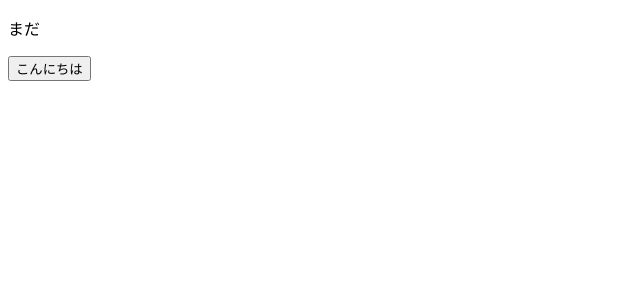
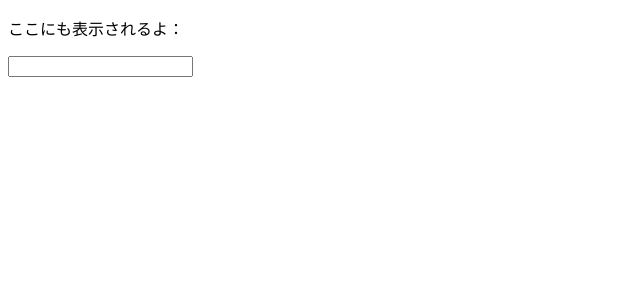
Before and after one commit to MikiyaYamaguchi/nuxt-practice-app, a Nuxt app: page / in a window 1280 px wide. Shown: the top 300 px of the page, without its empty margins (0-640 px from the left). Built offline with nearby package versions, Linux system fonts and the light colour scheme.

Commit message:
双方向データバインディングとwatch関数の練習

```diff
--- a/app/app.vue
+++ b/app/app.vue
@@ -1,13 +1,15 @@
 <script setup lang="ts">
-const msg = ref("まだ");
-const onButtonClick = (label: string, event: Event): void => {
-  const target = event.target as HTMLButtonElement;
-  const text = target.innerHTML;
-  msg.value = `${label}と${text}`;
-};
+const msg = reactive({
+  msg1: "",
+  msg2: "",
+});
+watch(msg, () => {
+  msg.msg2 = msg.msg1;
+});
 </script>
 
 <template>
-  <p>{{ msg }}</p>
-  <button v-on:click="onButtonClick('Hello', $event)">こんにちは</button>
+  <p>{{ msg.msg1 }}</p>
+  <p>ここにも表示されるよ：{{ msg.msg2 }}</p>
+  <input type="text" v-model="msg.msg1" />
 </template>
```
